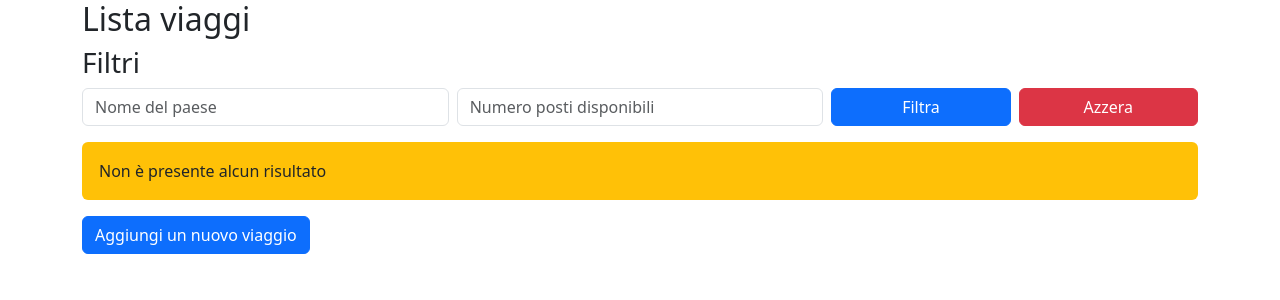
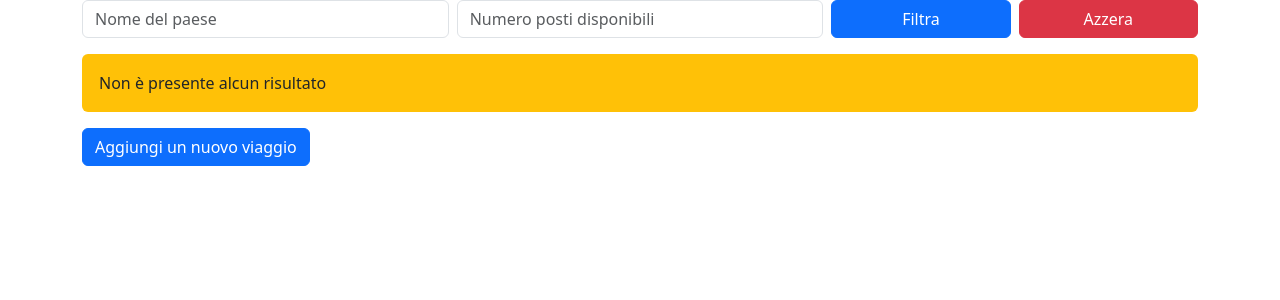
Before and after one commit to dariodini/TravelApp, a PHP site: page /trip in a window 1280 px wide. Shown: the top 300 px of the page. Run offline with PHP 8.4, Linux system fonts and the light colour scheme; data that the repository does not hold is empty; a stand-in replaces the project's code that opens the database connection.

Commit message:
Piccoli fix

```diff
--- a/app/views/country/index.view.php
+++ b/app/views/country/index.view.php
@@ -1,6 +1,4 @@
 <?php require(__DIR__ . '/../partials/head.php'); ?>
-
-<h2>Lista paesi</h2>
 
 <?php if(count($countries)>0) { ?>
   <table class="table table-striped table-hover border">
@@ -32,7 +30,7 @@
     </tbody>
   </table>
 <?php } else{ ?>
-  <div class="alert bg-warning">Non è presente alcun risultato</div>
+  <div class="alert bg-warning w-100">Non è presente alcun risultato</div>
 <?php } ?>
 
 <button type="button" class="btn btn-primary" data-bs-toggle="modal" data-bs-target="#countryForm">Aggiungi un nuovo paese</button>
--- a/app/views/index.view.php
+++ b/app/views/index.view.php
@@ -1,9 +1,5 @@
 <?php require('partials/head.php'); ?>
 
-<h2>Vai a:</h2>
-<ul>
-    <li><a href="/country">Paesi</a></li>
-    <li><a href="/trip">Viaggi</a></li>
-</ul>
+<div class="w-100 text-center alert alert-secondary mb-0 fs-4">Scegli dove andare!</div>
 
 <?php require('partials/footer-scripts.php'); ?>
--- a/app/views/trip/index.view.php
+++ b/app/views/trip/index.view.php
@@ -1,11 +1,8 @@
 <?php require(__DIR__ . '/../partials/head.php'); ?>
-
-<h2>Lista viaggi</h2>
 
 <?php use App\Entities\Country; ?>
 
-<h3>Filtri</h3>
-<form action="/trip" method="GET" id="filterForm" class="mb-3">
+<form action="/trip" method="GET" id="filterForm" class="w-100 mb-3">
   <div class="row gx-2">
     <div class="col-4">
       <input type="text" class="form-control" name="countryName" placeholder="Nome del paese" value="<?= isset($selectedCountryName) ? htmlspecialchars($selectedCountryName) : '' ?>">
@@ -54,7 +51,7 @@
     </tbody>
   </table>
 <?php } else{ ?>
-  <div class="alert bg-warning">Non è presente alcun risultato</div>
+  <div class="alert bg-warning w-100">Non è presente alcun risultato</div>
 <?php } ?>
 
 <button type="button" class="btn btn-primary" data-bs-toggle="modal" data-bs-target="#tripForm">Aggiungi un nuovo viaggio</button>
```
